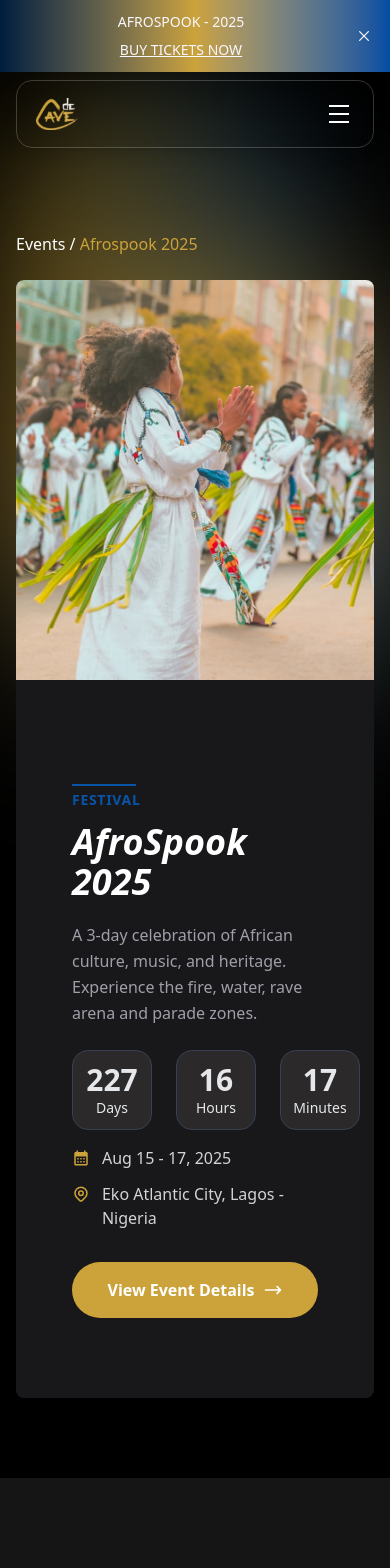
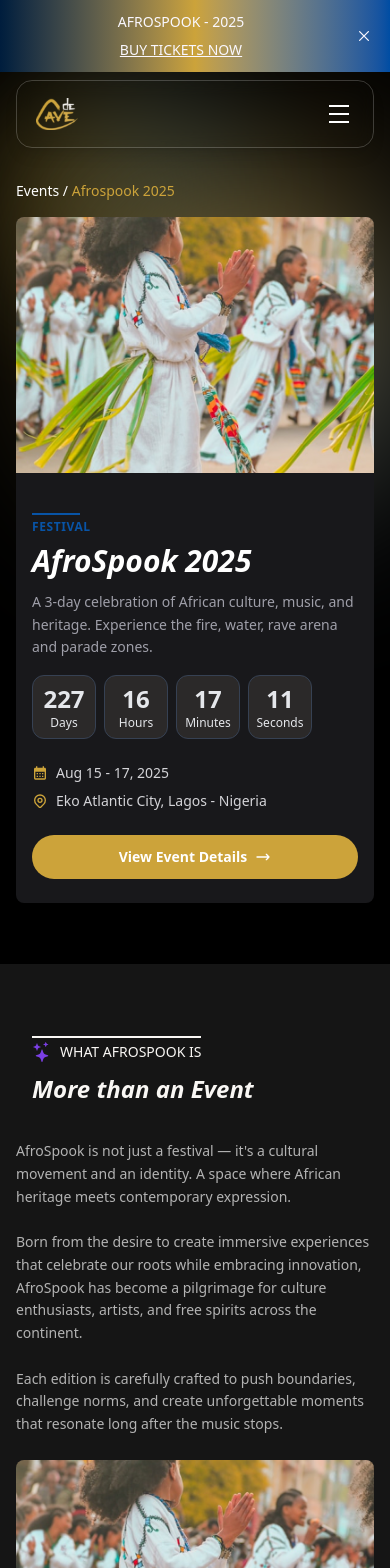
Before and after one commit to novtryx/decave, a Next.js app: page /event/afrospook-2025 in a window 390 px wide. Shown: the top 1568 px of the page. Built offline with nearby package versions, Linux system fonts and the light colour scheme.

Commit message:
completed event details page

```diff
--- a/app/event/[id]/page.tsx
+++ b/app/event/[id]/page.tsx
@@ -22,25 +22,27 @@
 } from "@/lib/data";
 import Image from "next/image";
 import { BsStars } from "react-icons/bs";
-import { FaRegClock } from "react-icons/fa";
+import { FaRegCalendarAlt, FaRegClock } from "react-icons/fa";
 import { LuTicket } from "react-icons/lu";
-import RecommendedList, { ListItem } from "@/components/event/RecommendList";
+import RecommendedList from "@/components/event/RecommendList";
 import ContactCard from "@/components/event/ContactCard";
 import CallToAction from "@/components/layout/CallToAction";
+import { GoDotFill } from "react-icons/go";
+import { GrLocation } from "react-icons/gr";
 
 const eventDate = new Date("2026-08-15T00:00:00");
 
 export default function EventPage({ params }: { params: { id: string } }) {
   return (
-    <div className="min-h-screen  bg-black text-white">
+    <div className="min-h-screen bg-black text-white">
       {/* Header Section */}
-      <section className="relative px-4 lg:px-32 w-full pt-40 flex flex-col gap-6 justify-center items-start h-auto min-h-screen overflow-hidden">
-        {/* Background blur effects */}
-        <div className="absolute top-0 left-0 w-80 h-80 bg-linear-to-r bg-[#56410C] to-[#001D3D] rounded-full opacity-100 blur-[60px]"></div>
-        <div className="absolute top-[30%] right-0 w-96 h-96 bg-linear-to-tl from-[#64a9f2] via-[#80682e] to-[#ddad31] rounded-full opacity-100 blur-[100px] transform -translate-y-1/2"></div>
+      <section className="relative px-4 sm:px-6 lg:px-16 w-full pt-24 sm:pt-32 lg:pt-40 flex flex-col gap-4 sm:gap-6 justify-center items-start h-auto min-h-screen overflow-hidden">
+        {/* Background blur effects - adjusted for mobile */}
+        <div className="absolute top-0 left-0 w-60 h-60 sm:w-80 sm:h-80 bg-linear-to-r bg-[#56410C] to-[#001D3D] rounded-full opacity-100 blur-[60px]"></div>
+        <div className="absolute top-[30%] right-0 w-72 h-72 sm:w-96 sm:h-96 bg-linear-to-tl from-[#64a9f2] via-[#80682e] to-[#ddad31] rounded-full opacity-100 blur-[100px] transform -translate-y-1/2"></div>
 
         <div className="flex justify-left z-10">
-          <h3>
+          <h3 className="text-sm sm:text-base">
             Events / <span className="text-[#cca33a]">Afrospook 2025</span>
           </h3>
         </div>
@@ -60,7 +62,7 @@
       </section>
 
       {/* About the Event Section */}
-      <section className="mt-20 grid grid-cols-1 lg:grid-cols-2 gap-4 px-4 lg:px-32 bg-[#151515] py-20">
+      <section className="mt-12 sm:mt-16 lg:mt-20 grid grid-cols-1 lg:grid-cols-2 gap-6 lg:gap-8 px-4 sm:px-6 lg:px-16 bg-[#151515] py-12 sm:py-16 lg:py-20">
         {/* about event content */}
         <div>
           <SectionHeader
@@ -70,7 +72,7 @@
             align="left"
           />
 
-          <p className="text-[#b3b3b3]">
+          <p className="text-[#b3b3b3] text-sm sm:text-base leading-relaxed">
             AfroSpook is not just a festival — it's a cultural movement and an
             identity. A space where African heritage meets contemporary
             expression. <br />
@@ -87,7 +89,7 @@
         </div>
 
         {/* image */}
-        <div className="relative w-full h-125 md:h-150 lg:h-175">
+        <div className="relative w-full h-64 sm:h-80 md:h-96 lg:h-125">
           <Image
             src="/events/afrospook-event-img.png"
             fill
@@ -100,7 +102,7 @@
       </section>
 
       {/* Get your tickets section */}
-      <section className="px-4 lg:px-32 py-10 bg-[#121111]">
+      <section className="px-4 sm:px-6 lg:px-16 py-10 sm:py-12 lg:py-16 bg-[#121111]">
         {/* header and label */}
         <div className="flex flex-col items-center">
           <SectionHeader
@@ -110,9 +112,9 @@
             description="Select the perfect package for an unforgettable journey into Afro-centric culture"
           />
 
-          <div className="mt-6 flex flex-col items-center gap-10">
+          <div className="mt-6 sm:mt-8 flex flex-col items-center gap-6 sm:gap-8 lg:gap-10">
             <div>
-              <button className="bg-[#092341] border text-gray-200 border-gray-200 uppercase rounded-full px-6 py-2 flex items-center gap-2 text-sm">
+              <button className="bg-[#092341] border text-gray-200 border-gray-200 uppercase rounded-full px-4 sm:px-6 py-2 flex items-center gap-2 text-xs sm:text-sm">
                 <FaRegClock />
                 Event Starts in
               </button>
@@ -121,7 +123,7 @@
           </div>
         </div>
 
-        <div className="mt-20 grid grid-cols-1  pt-10 border-t border-[#2a2a2a] lg:grid-cols-3 gap-6">
+        <div className="mt-12 sm:mt-16 lg:mt-20 grid grid-cols-1 sm:grid-cols-2 pt-8 sm:pt-10 border-t border-[#2a2a2a] lg:grid-cols-3 gap-4 sm:gap-6">
           {afroTicketData.map((ticket) => (
             <TicketCard
               key={ticket.id}
@@ -133,7 +135,7 @@
       </section>
 
       {/* Venue Experience */}
-      <section className="px-4 lg:px-32 py-10 bg-[#121111]">
+      <section className="px-4 sm:px-6 lg:px-16 py-10 sm:py-12 lg:py-16 bg-[#121111]">
         <SectionHeader
           title={
             <>
@@ -146,13 +148,13 @@
           description="Every corner of AfroSpook offers a different energy. Move freely between zones, discover new sounds, and curate your own experience."
         />
 
-        <div className="mt-16">
+        <div className="mt-10 sm:mt-12 lg:mt-16">
           <ImageSlider slides={slides} />
         </div>
       </section>
 
       {/* Dress Code & Vibe */}
-      <section className="bg-[#151515] px-4 lg:px-32 py-10">
+      <section className="bg-[#151515] px-4 sm:px-6 lg:px-16 py-10 sm:py-12 lg:py-16">
         <SectionHeader
           label="Dress code & Vibe"
           labelColor="#0854a7"
@@ -165,7 +167,7 @@
           description="There's no strict dress code at AfrroSpook. We celebrate individuality, creativity, and cultural expression. Dress for comfort, confidence and freedom"
         />
 
-        <div className="mt-10">
+        <div className="mt-8 sm:mt-10 lg:mt-12">
           <ImageFeatureTimeline
             image="/event/dress-code-img.png"
             imageAlt="Afrocentric fashion"
@@ -175,7 +177,7 @@
       </section>
 
       {/* Safety & Security */}
-      <section className="px-4 lg:px-32 py-10 bg-[#151515]">
+      <section className="px-4 sm:px-6 lg:px-16 py-10 sm:py-12 lg:py-16 bg-[#151515]">
         <SectionHeader
           label="Safety & Security"
           labelColor="#0854a7"
@@ -183,7 +185,7 @@
           description="We want you to experience AfroSpook with complete peace of mind. Our comprehensive safety measures ensure a secure, well-organized event."
         />
 
-        <div className="mt-10 grid grid-cols-1 lg:grid-cols-4 gap-4 border-b border-[#2a2a2a] pb-10">
+        <div className="mt-8 sm:mt-10 lg:mt-12 grid grid-cols-1 sm:grid-cols-2 lg:grid-cols-4 gap-4 sm:gap-6 border-b border-[#2a2a2a] pb-8 sm:pb-10">
           {safetyData.map((item) => (
             <CardWithoutImage
               key={item.id}
@@ -196,30 +198,30 @@
       </section>
 
       {/* What to Bring */}
-      <section className="px-4 lg:px-32 bg-[#151515] py-10">
+      <section className="px-4 sm:px-6 lg:px-16 bg-[#151515] py-10 sm:py-12 lg:py-16">
         <SectionHeader title="What to Bring" />
 
-        <div className="mt-10 border-b border-[#2a2a2a] pb-10">
+        <div className="mt-8 sm:mt-10 lg:mt-12 border-b border-[#2a2a2a] pb-8 sm:pb-10">
           <RecommendedList
             recommendedItems={recommendedItems}
             notAllowedItems={notAllowedItems}
           />
         </div>
 
-        <p className="text-[#b3b3b3] w-full lg:w-[40%] text-center mx-auto pt-10">
+        <p className="text-[#b3b3b3] text-sm sm:text-base w-full sm:w-[80%] lg:w-[60%] xl:w-[40%] text-center mx-auto pt-8 sm:pt-10 px-4">
           All attendees and bags are subject to search at entry. Thank you for
           your cooperation in keeping AfroSpook safe and enjoyable for everyone
         </p>
       </section>
 
       {/* Community Code of Conduct */}
-      <section className="px-4 lg:px-32 bg-[#151515] py-10">
+      <section className="px-4 sm:px-6 lg:px-16 bg-[#151515] py-10 sm:py-12 lg:py-16">
         <SectionHeader
           title="Community Code of Conduct"
           description="AfroSpook is a space for celebration, respect and unity. We ask all attendees to honor the following principles:"
         />
 
-        <div className="mt-10 border-b border-[#2a2a2a] pb-10">
+        <div className="mt-8 sm:mt-10 lg:mt-12 border-b border-[#2a2a2a] pb-8 sm:pb-10">
           <RecommendedList
             recommendedItems={encouragedItems}
             notAllowedItems={notToleratedItems}
@@ -230,7 +232,7 @@
           />
         </div>
 
-        <p className="text-[#b3b3b3] w-full lg:w-[60%] text-center mx-auto pt-10">
+        <p className="text-[#b3b3b3] text-sm sm:text-base w-full sm:w-[85%] lg:w-[70%] xl:w-[60%] text-center mx-auto pt-8 sm:pt-10 px-4">
           Violations of our code of conduct may result in immediate removal from
           the event without refund. If you witness or experience any concerning
           behaviour, please report it to security immediately. We're commitedd
@@ -238,14 +240,15 @@
         </p>
       </section>
 
-
       {/* Entry Requirements & Emergency Contacts */}
-      <section className="px-4 lg:px-32 bg-[#151515] py-10">
-        <div className="grid grid-cols-1 lg:grid-cols-2 gap-4">
+      <section className="px-4 sm:px-6 lg:px-16 bg-[#151515] py-10 sm:py-12 lg:py-16">
+        <div className="grid grid-cols-1 lg:grid-cols-2 gap-6 lg:gap-8">
           {/* Entry Requirements */}
-            <div className="bg-[#0f0f0f] p-8 rounded-2xl">
-                <h2 className="text-4xl font-semibold">Entry Requirements</h2>
-                <p className="text-[#b3b3b3] mt-4 mb-8">
+          <div className="bg-[#0f0f0f] p-6 sm:p-8 rounded-2xl">
+            <h2 className="text-2xl sm:text-3xl lg:text-4xl font-semibold">
+              Entry Requirements
+            </h2>
+            <p className="text-[#b3b3b3] text-sm sm:text-base mt-3 sm:mt-4 mb-6 sm:mb-8">
               To ensure a smooth entry process, please have the following ready:
             </p>
 
@@ -257,15 +260,18 @@
             />
 
             <div className="mt-4 pt-4 border-t border-[#2a2a2a]">
-                  <p className="text-[#b3b3b3]">
-                    <b>Note:</b> AfroSpook is an 18+ event. Anyone appearing under 25 may be asked to show ID.
+              <p className="text-[#b3b3b3] text-sm sm:text-base">
+                <b>Note:</b> AfroSpook is an 18+ event. Anyone appearing under
+                25 may be asked to show ID.
               </p>
             </div>
           </div>
           {/* Emergency Contacts */}
-            <div className="bg-[#0f0f0f] p-8 rounded-2xl">
-                <h2 className="text-4xl font-semibold">Emergency Contacts</h2>
-                <p className="text-[#b3b3b3] mt-4 mb-8">
+          <div className="bg-[#0f0f0f] p-6 sm:p-8 rounded-2xl">
+            <h2 className="text-2xl sm:text-3xl lg:text-4xl font-semibold">
+              Emergency Contacts
+            </h2>
+            <p className="text-[#b3b3b3] text-sm sm:text-base mt-3 sm:mt-4 mb-6 sm:mb-8">
               If you need assistance during the event:
             </p>
 
@@ -281,15 +287,15 @@
             </div>
 
             <p className="text-[#b3b3b3] text-sm pt-4 w-full lg:w-[80%]">
-                  First aid stations are located in each zone, marked with clear signage. Security personnel can direct you to the nearest station.
+              First aid stations are located in each zone, marked with clear
+              signage. Security personnel can direct you to the nearest station.
             </p>
-
           </div>
         </div>
       </section>
 
       {/* Get your tickets section */}
-      <section className="px-4 lg:px-32 py-10 bg-[#0f0f0f]">
+      <section className="px-4 sm:px-6 lg:px-16 py-10 sm:py-12 lg:py-16 bg-[#0f0f0f]">
         {/* header and label */}
         <div className="flex flex-col items-center">
           <SectionHeader
@@ -299,9 +305,9 @@
             description="Select the perfect package for an unforgettable journey into Afro-centric culture"
           />
 
-          <div className="mt-6 flex flex-col items-center gap-10">
+          <div className="mt-6 sm:mt-8 flex flex-col items-center gap-6 sm:gap-8 lg:gap-10">
             <div>
-              <button className="bg-[#092341] border text-gray-200 border-gray-200 uppercase rounded-full px-6 py-2 flex items-center gap-2 text-sm">
+              <button className="bg-[#092341] border text-gray-200 border-gray-200 uppercase rounded-full px-4 sm:px-6 py-2 flex items-center gap-2 text-xs sm:text-sm">
                 <FaRegClock />
                 Event Starts in
               </button>
@@ -310,7 +316,7 @@
           </div>
         </div>
 
-        <div className="mt-20 grid grid-cols-1  pt-10 border-t border-[#2a2a2a] lg:grid-cols-3 gap-6">
+        <div className="mt-12 sm:mt-16 lg:mt-20 grid grid-cols-1 sm:grid-cols-2 pt-8 sm:pt-10 border-t border-[#2a2a2a] lg:grid-cols-3 gap-4 sm:gap-6">
           {afroTicketData.map((ticket) => (
             <TicketCard
               key={ticket.id}
@@ -327,15 +333,42 @@
           backgroundGradient="linear-gradient(90deg, #56410C 0%, #001D3D 35%, #56410C 65%, #001D3D 100%)"
           overlay="bg-gradient-to-r from-black/30 to-[#2A2A2A]/60"
           title="Your Presence is the Art"
-          description="Partner with us to create unforgettable cultural experiences"
-          primaryButton={{
-            text: "Secure your spot now",
-            icon: "arrow",
-            onClick: () => console.log("Partner button clicked"),
-          }}
+          description=" "
           height="h-[500px]"
-          containerClassName="w-full"
-        />
+          containerClassName="w-full p-0"
+        >
+          <div className="flex flex-col items-center gap-4 sm:gap-6 px-4 sm:px-0">
+            {/* date and location */}
+            <div className="flex flex-col sm:flex-row gap-3 sm:gap-4 items-center text-sm sm:text-base">
+              <div className="flex items-center gap-2 sm:gap-3">
+                <FaRegCalendarAlt className="text-[#cca33a] text-base sm:text-lg shrink-0" />
+                <p className="text-[#b3b3b3]">Aug 15 - 17, 2026</p>
+              </div>
+
+              <GoDotFill className="text-[#b3b3b3] hidden sm:block" />
+
+              <div className="flex items-center gap-2 sm:gap-3">
+                <GrLocation className="text-[#cca33a] text-base sm:text-lg shrink-0" />
+                <p className="text-[#b3b3b3] text-center sm:text-left">
+                  Eko Atlantic City - Lagos - Nigeria
+                </p>
+              </div>
+            </div>
+
+            <Button
+              variant="primary"
+              icon={"arrow"}
+              onClick={() => console.log("clicked")}
+              className="w-fit lg:w-full sm:w-auto mt-2"
+            >
+              Secure your spot now
+            </Button>
+
+            <p className="text-[#b3b3b3] text-center text-sm sm:text-base px-4 sm:px-0">
+              Prices increase as we get closer to the event
+            </p>
+          </div>
+        </CallToAction>
       </section>
     </div>
   );
--- a/components/events/ui/FeaturedEventCard.tsx
+++ b/components/events/ui/FeaturedEventCard.tsx
@@ -1,5 +1,3 @@
-
-
 import { CountdownTimer } from "@/components/layout/CountdownTimer";
 import Image from "next/image";
 import { FaRegClock } from "react-icons/fa";
@@ -48,9 +46,9 @@
   onViewDetails
 }) => {
   return (
-    <div className="flex flex-col md:flex-row gap-6 bg-zinc-900 rounded-lg overflow-hidden max-w-7xl">
+    <div className="flex flex-col md:flex-row gap-4 sm:gap-6 bg-zinc-900 rounded-lg overflow-hidden max-w-8xl">
       {/* Image Section */}
-      <div className="relative md:w-1/2 min-h-100">
+      <div className="relative md:w-1/2 h-64 sm:h-80 md:h-auto md:min-h-100 lg:min-h-125">
         <Image
           src={image}
           alt={title}
@@ -58,68 +56,68 @@
           className="object-cover"
         />
         {attendees && (
-          <div className="absolute bottom-4 right-4 bg-zinc-800/60 backdrop-blur-sm rounded-full px-4 py-2 flex items-center gap-2 z-10">
-            <LuUsers className='text-[#0854a7]' />
-            <span className="text-white text-sm font-medium">{attendees}</span>
+          <div className="absolute bottom-3 sm:bottom-4 right-3 sm:right-4 bg-zinc-800/60 backdrop-blur-sm rounded-full px-3 sm:px-4 py-1.5 sm:py-2 flex items-center gap-1.5 sm:gap-2 z-10">
+            <LuUsers className='text-[#0854a7] text-sm sm:text-base' />
+            <span className="text-white text-xs sm:text-sm font-medium">{attendees}</span>
           </div>
         )}
 
         {label && (
-          <div className="absolute top-4 left-4 bg-[#0854a7] backdrop-blur-sm rounded-full px-4 py-2 flex items-center gap-2 z-10">
-            <FaRegClock className='text-white' />
-            <span className="text-white text-sm font-medium">{label}</span>
+          <div className="absolute top-3 sm:top-4 left-3 sm:left-4 bg-[#0854a7] backdrop-blur-sm rounded-full px-3 sm:px-4 py-1.5 sm:py-2 flex items-center gap-1.5 sm:gap-2 z-10">
+            <FaRegClock className='text-white text-sm sm:text-base' />
+            <span className="text-white text-xs sm:text-sm font-medium">{label}</span>
           </div>
         )}
       </div>
 
       {/* Content Section */}
-      <div className="md:w-1/2 py-20 px-14 flex flex-col justify-center">
-        <div className='bg-[#0854a7] h-0.5 w-16'></div>
+      <div className="md:w-1/2 py-6 px-4 sm:py-10 sm:px-8 lg:py-20 lg:px-14 flex flex-col justify-center">
+        <div className='bg-[#0854a7] h-0.5 w-12 sm:w-16'></div>
         {category && (
-          <div className="text-[#0854a7] mt-1 text-sm font-semibold uppercase tracking-wider mb-3">
+          <div className="text-[#0854a7] mt-1 text-xs sm:text-sm font-semibold uppercase tracking-wider mb-2 sm:mb-3">
             {category}
           </div>
         )}
 
-        <h2 className="text-4xl italic md:text-5xl font-bold text-white mb-5">
+        <h2 className="text-3xl sm:text-4xl md:text-4xl lg:text-5xl italic font-bold text-white mb-3 sm:mb-4 lg:mb-5">
           {title}
         </h2>
 
-        <p className="text-zinc-400 w-[96%] text-base leading-relaxed mb-6">
+        <p className="text-zinc-400 w-full sm:w-[96%] text-sm sm:text-base leading-relaxed mb-4 sm:mb-6">
           {description}
         </p>
 
-        <div className="mb-2">
+        <div className="mb-4 sm:mb-6">
           {eventDate && (
             <CountdownTimer targetDate={eventDate} />
           )}
         </div>
 
-        <div className="space-y-3 mb-8">
+        <div className="space-y-2 sm:space-y-3 mb-6 sm:mb-8">
           {dateRange && (
-            <div className="flex items-center gap-3 text-zinc-300">
-              <MdCalendarMonth className='text-lg text-[#cca33a]' />
+            <div className="flex items-center gap-2 sm:gap-3 text-zinc-300 text-sm sm:text-base">
+              <MdCalendarMonth className='text-base sm:text-lg text-[#cca33a]' />
               <span>{dateRange}</span>
             </div>
           )}
 
           {location && (
-            <div className="flex items-start gap-3 text-zinc-300">
-              <svg className="w-5 h-5 mt-0.5 text-[#cca33a]" fill="none" stroke="currentColor" viewBox="0 0 24 24">
+            <div className="flex items-start gap-2 sm:gap-3 text-zinc-300 text-sm sm:text-base">
+              <svg className="w-4 h-4 sm:w-5 sm:h-5 mt-0.5 text-[#cca33a] shrink-0" fill="none" stroke="currentColor" viewBox="0 0 24 24">
                 <path strokeLinecap="round" strokeLinejoin="round" strokeWidth={2} d="M17.657 16.657L13.414 20.9a1.998 1.998 0 01-2.827 0l-4.244-4.243a8 8 0 1111.314 0z" />
                 <path strokeLinecap="round" strokeLinejoin="round" strokeWidth={2} d="M15 11a3 3 0 11-6 0 3 3 0 016 0z" />
               </svg>
-              <span>{location}</span>
+              <span className="wrap-break-word">{location}</span>
             </div>
           )}
         </div>
 
         <button
           onClick={onViewDetails}
-          className="bg-[#cca33a] hover:bg-yellow-700 text-white font-semibold py-4 px-8 rounded-full transition-colors duration-200 flex items-center justify-center gap-2 group"
+          className="bg-[#cca33a] hover:bg-yellow-700 text-white font-semibold py-3 sm:py-4 px-6 sm:px-8 rounded-full transition-colors duration-200 flex items-center justify-center gap-2 group text-sm sm:text-base w-full sm:w-auto"
         >
           View Event Details
-          <svg className="w-5 h-5 group-hover:translate-x-1 transition-transform" fill="none" stroke="currentColor" viewBox="0 0 24 24">
+          <svg className="w-4 h-4 sm:w-5 sm:h-5 group-hover:translate-x-1 transition-transform" fill="none" stroke="currentColor" viewBox="0 0 24 24">
             <path strokeLinecap="round" strokeLinejoin="round" strokeWidth={2} d="M17 8l4 4m0 0l-4 4m4-4H3" />
           </svg>
         </button>
--- a/components/layout/CountdownTimer.tsx
+++ b/components/layout/CountdownTimer.tsx
@@ -52,46 +52,13 @@
     { value: timeLeft.seconds, label: 'Seconds' }
   ];
 
-//   return (
-//     <div className="bg-transparent rounded-2xl shadow-lg p-8 max-w-2xl mx-auto">
-//       <div className="flex justify-between items-center gap-2">
-//         {timeUnits.map((unit, index) => (
-//           <React.Fragment key={unit.label}>
-//             <div className="flex flex-col items-center">
-//               <div className="relative w-20 h-20 mb-2">
-//                 <AnimatePresence mode="wait">
-//                   <motion.div
-//                     key={unit.value}
-//                     initial={{ y: -20, opacity: 0 }}
-//                     animate={{ y: 0, opacity: 1 }}
-//                     exit={{ y: 20, opacity: 0 }}
-//                     transition={{ duration: 0.3 }}
-//                     className="absolute inset-0 bg-[#2b2929] rounded-2xl border border-gray-700 flex flex-col items-center justify-center"
-//                   >
-//                     <span className="text-3xl font-bold text-gray-200">
-//                       {String(unit.value).padStart(2, '0')}
-//                     </span>
-
-//                     <span className="text-sm font-medium text-gray-200">
-//                         {unit.label}
-//                     </span>
-//                   </motion.div>
-//                 </AnimatePresence>
-//               </div>
-//             </div>
-//           </React.Fragment>
-//         ))}
-//       </div>
-//     </div>
-//   );
-
 return (
   <div className="bg-transparent">
-    <div className="flex items-center gap-6">
+    <div className="flex items-center gap-2 sm:gap-4 md:gap-6">
       {timeUnits.map((unit, index) => (
         <React.Fragment key={unit.label}>
           <div className="flex flex-col items-center">
-            <div className="relative w-20 h-20 mb-2">
+            <div className="relative w-16 h-16 sm:w-20 sm:h-20 mb-2">
               <AnimatePresence mode="wait">
                 <motion.div
                   key={unit.value}
@@ -99,13 +66,13 @@
                   animate={{ y: 0, opacity: 1 }}
                   exit={{ y: 20, opacity: 0 }}
                   transition={{ duration: 0.3 }}
-                  className="absolute inset-0 bg-[#2b2929] rounded-2xl border border-gray-700 flex flex-col items-center justify-center"
+                  className="absolute inset-0 bg-[#2b2929] rounded-xl sm:rounded-2xl border border-gray-700 flex flex-col items-center justify-center"
                 >
-                  <span className="text-3xl font-bold text-gray-200">
+                  <span className="text-2xl sm:text-3xl font-bold text-gray-200">
                     {String(unit.value).padStart(2, '0')}
                   </span>
 
-                  <span className="text-sm font-medium text-gray-200">
+                  <span className="text-xs sm:text-sm font-medium text-gray-200">
                       {unit.label}
                   </span>
                 </motion.div>
@@ -117,4 +84,5 @@
     </div>
   </div>
 );
-};
+
+}
```
Also changed, not shown: app/gallery/page.tsx (added, +7 -0 lines), components/events/sections/HeaderSection.tsx (+0 -18 lines), components/events/sections/MainSection.tsx (+5 -5 lines). Lines whose indentation alone changed are shown as unchanged.
